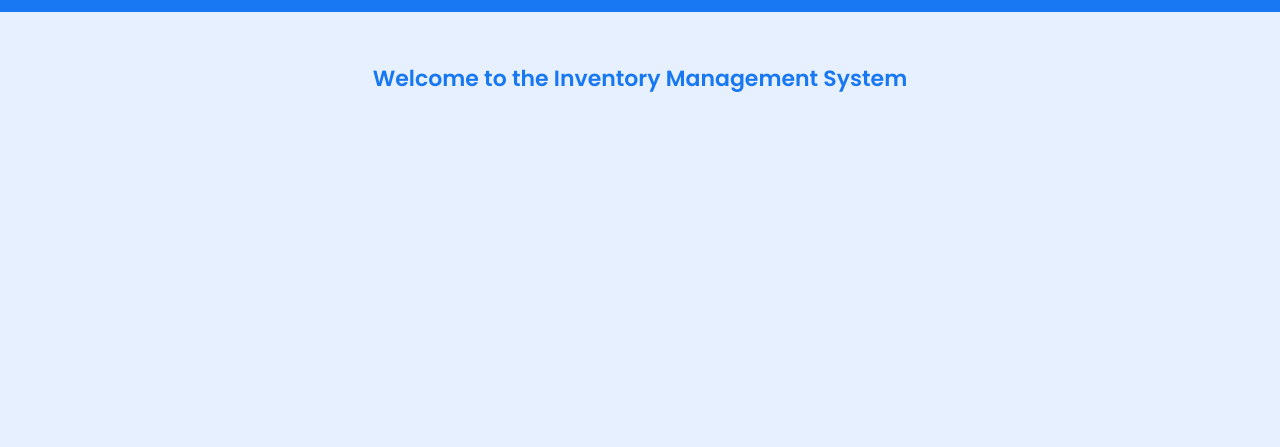
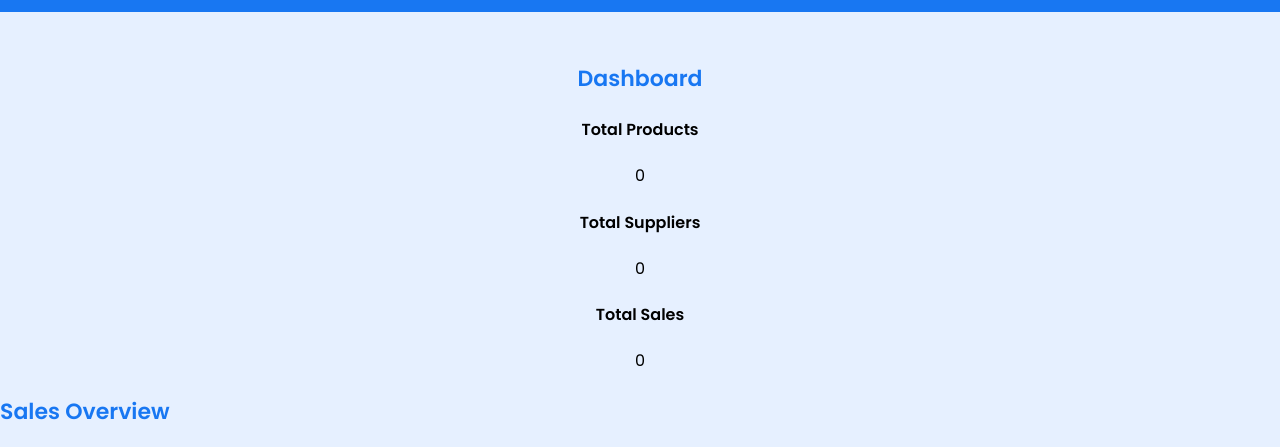
Before and after one commit to Tehseen316/Chase-up, a plain HTML site: page views/dashboard.html in a window 1280 px wide. Shown: the part 58-505 px from the top of the page. Drawn offline with nearby package versions, Linux system fonts and the light colour scheme.

Commit message:
Updated Dashboard

```diff
--- a/views/dashboard.html
+++ b/views/dashboard.html
@@ -5,6 +5,8 @@
     <meta name="viewport" content="width=device-width, initial-scale=1.0">
     <title>Dashboard | Inventory Management</title>
     <link rel="stylesheet" href="/public/dashboard.css">
+    <script src="https://cdn.jsdelivr.net/npm/chart.js"></script>
+    <script src="/scripts/dashboard.js" defer></script>
 </head>
 <body>
     <nav class="navbar">
@@ -20,8 +22,32 @@
         </ul>
     </nav>
 
+
+
+
     <div class="container">
-        <h3>Welcome to the Inventory Management System</h3>
+        <h3>Dashboard</h3>
+        <div class="statistics-container">
+            <div class="statistics-box">
+                <h4>Total Products</h4>
+                <p id="total-products">0</p>
+            </div>
+            <div class="statistics-box">
+                <h4>Total Suppliers</h4>
+                <p id="total-suppliers">0</p>
+            </div>
+            <div class="statistics-box">
+                <h4>Total Sales</h4>
+                <p id="total-sales">0</p>
+            </div>
+        </div>
     </div>
+
+    <div class="chart-container">
+        <h3>Sales Overview</h3>
+        <canvas id="salesChart"></canvas>
+    </div>
+
+
 </body>
 </html>
```
